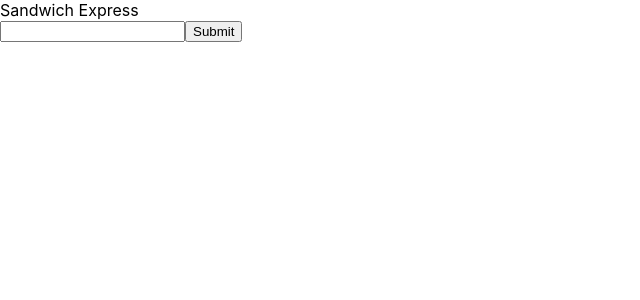
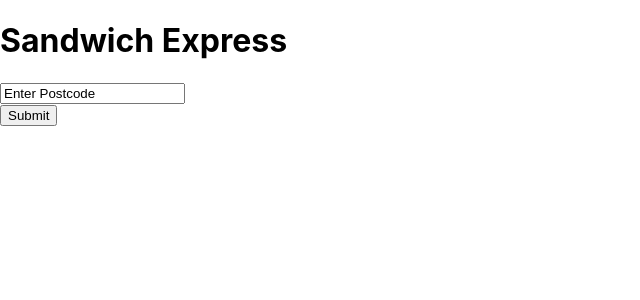
Before and after one commit to stephenbit/sandwich_express, a React (Create React App) app: page / in a window 1280 px wide. Shown: the top 300 px of the page, without its empty margins (0-640 px from the left). Built offline with nearby package versions, Linux system fonts and the light colour scheme.

Commit message:
complete enter postcode basics

```diff
--- a/src/App.js
+++ b/src/App.js
@@ -8,9 +8,9 @@ function App() {
 
   return (
     <div className="App">
-      <header className="App-header">
+      <h1 className="App-header">
      Sandwich Express
-      </header>
+      </h1>
       <PostcodeEntry
       setPostcode={setPostcode}
       postcode={postcode}
--- a/src/components/PostcodeEntry.js
+++ b/src/components/PostcodeEntry.js
@@ -11,14 +11,16 @@ const [ postcodeLocal, setPostcodeLocal ] = useState('')
 
   function handleSubmit(event) {
     setPostcode(postcodeLocal)
-
-}
+  };
 
   return <div>
       <input
+      type="text"
       onChange={handlePostcodeChange}
+      defaultValue="Enter Postcode"
       >
       </input>
+      <br/>
       <button onClick={handleSubmit}>Submit</button>
   </div>;
 }
```
Also changed, not shown: src/components/SandwichChoice.js (added, +12 -0 lines).
